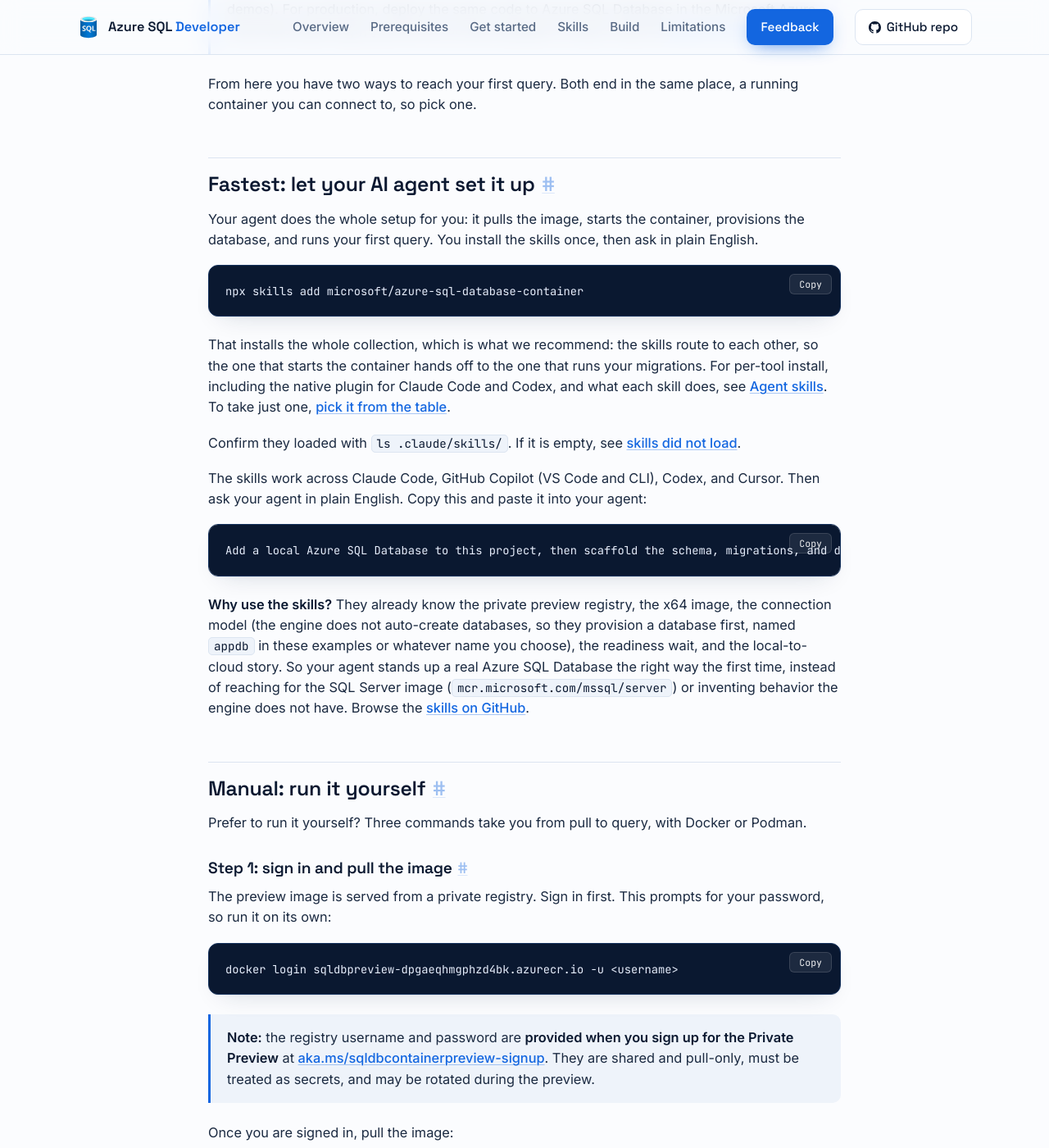
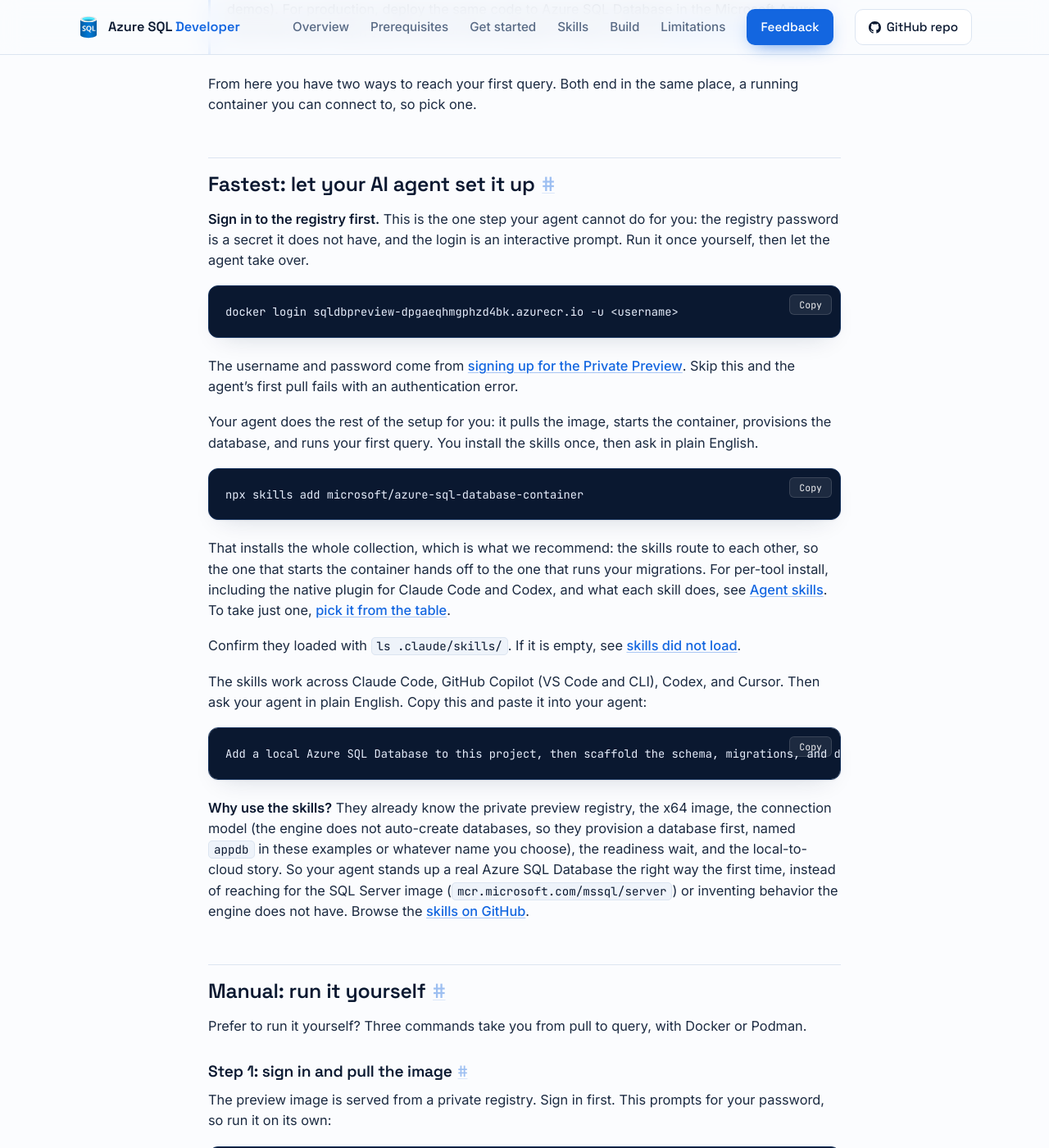
Before and after one commit to microsoft/azure-sql-database-container, a Jekyll site: the page built from docs/getting-started.md, in a window 1280 px wide and 1400 px high, scrolled down 1490 px. Shown: the whole window at 82% size. Built offline with Jekyll 4.4.1, drawn with Linux system fonts in a browser that asks for light colours.

Commit message:
Homepage Skills CTA, plus registry-login and optional-skills clarifications (#108)
* Add a prominent Skills-page call to action on the homepage

The AI-agents section only linked to the dedicated Agent skills page
through a small footnote-style link that was easy to miss. Add a primary
button under the install command and point the intro 'agent skills' link
at the page instead of the raw skills folder.

* Clarify the registry login is a user step, and make agent skills an optional prerequisite

Getting started: the AI-agent path now leads with a 'sign in to the
registry first' note, because the agent cannot run docker login (the
password is a secret, the prompt is interactive) and its first pull
otherwise fails.

Prerequisites: move the agent-skills entry to the end and mark it
optional. The container runs without any skills; they only matter for
AI-driven setup. Also note the login stays a user step even with the
skills installed.

---------

Co-authored-by: Carlos Robles <carlos10robles@gmail.com>

````diff
--- a/docs/assets/css/main.scss
+++ b/docs/assets/css/main.scss
@@ -486,6 +486,8 @@
 .skill-cmd { display: flex; align-items: center; gap: 12px; max-width: 560px; margin: 0 auto; background: var(--ink); border: 1px solid var(--ink-3); border-radius: 11px; padding: 11px 11px 11px 16px; text-align: left; box-shadow: var(--shadow); }
 .skill-cmd code { flex: 1; font-family: var(--font-mono); font-size: .86rem; color: #e7eefc; white-space: nowrap; overflow-x: auto; }
 .skill-cmd .copy-btn { flex-shrink: 0; }
+/* the primary call to action to the Agent skills page, centered under the install command */
+.skill-cta { margin-top: 18px; }
 .skill-link { display: inline-block; margin-top: 14px; font-family: var(--font-mono); font-size: .78rem; color: var(--azure); }
 .skill-link:hover { text-decoration: none; opacity: .85; }
 /* skills.sh + browse, one concise centered line */
--- a/docs/getting-started.md
+++ b/docs/getting-started.md
@@ -43,7 +43,15 @@
 
 ## Fastest: let your AI agent set it up
 
-Your agent does the whole setup for you: it pulls the image, starts the container, provisions the database, and runs your first query. You install the skills once, then ask in plain English.
+**Sign in to the registry first.** This is the one step your agent cannot do for you: the registry password is a secret it does not have, and the login is an interactive prompt. Run it once yourself, then let the agent take over.
+
+```bash
+docker login sqldbpreview-dpgaeqhmgphzd4bk.azurecr.io -u <username>
+```
+
+The username and password come from [signing up for the Private Preview](https://aka.ms/sqldbcontainerpreview-signup). Skip this and the agent's first pull fails with an authentication error.
+
+Your agent does the rest of the setup for you: it pulls the image, starts the container, provisions the database, and runs your first query. You install the skills once, then ask in plain English.
 
 ```bash
 npx skills add microsoft/azure-sql-database-container
--- a/docs/index.html
+++ b/docs/index.html
@@ -209,7 +209,7 @@
     <div class="section-head">
       <p class="eyebrow"><span class="eyebrow-dot"></span>Built for AI-assisted development</p>
       <h2>Bring your AI coding agent.<a class="head-anchor" href="#ai-agents" aria-label="Link to this section">#</a></h2>
-      <p class="lead">Point your agent at Azure SQL Developer and let it scaffold the schema, write the migrations, and build the data layer against a real local database. The repo ships ready-to-use <a href="{{ site.repo }}/tree/main/skills" rel="noopener">agent skills</a>.</p>
+      <p class="lead">Point your agent at Azure SQL Developer and let it scaffold the schema, write the migrations, and build the data layer against a real local database. The repo ships 11 ready-to-use <a href="{{ '/agent-skills.html' | relative_url }}">agent skills</a>.</p>
     </div>
     <div class="agents">
       <a class="agent" href="https://docs.github.com/copilot/get-started/quickstart" rel="noopener">
@@ -240,9 +240,8 @@
         <code><span class="cmd-p">$</span> npx skills add microsoft/azure-sql-database-container</code>
         <button class="copy-btn" type="button" data-copy-text="npx skills add microsoft/azure-sql-database-container"><span class="copy-label">Copy</span></button>
       </div>
+      <a class="btn btn-primary skill-cta" href="{{ '/agent-skills.html' | relative_url }}">See all 11 skills and per-tool install &rarr;</a>
       <div class="skill-links">
-        <a class="skill-link" href="{{ '/agent-skills.html' | relative_url }}">Install for your agent &rarr;</a>
-        <span class="skill-sep" aria-hidden="true">&middot;</span>
         <a class="skill-link" href="{{ site.repo }}/tree/main/skills" rel="noopener">Browse on GitHub &rarr;</a>
         <span class="skill-sep" aria-hidden="true">&middot;</span>
         <a class="skill-link" href="https://skills.sh/microsoft/azure-sql-database-container" rel="noopener">Open on skills.sh &rarr;</a>
````
Also changed, not shown: docs/prerequisites.md (+13 -13 lines).
